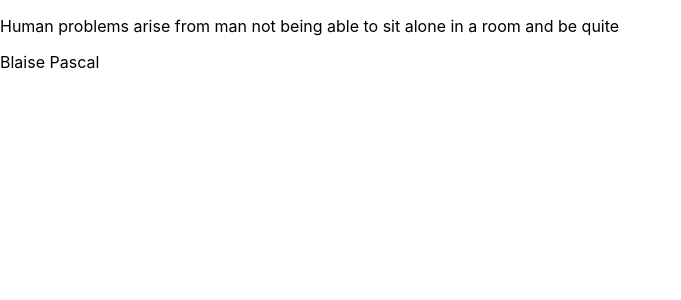
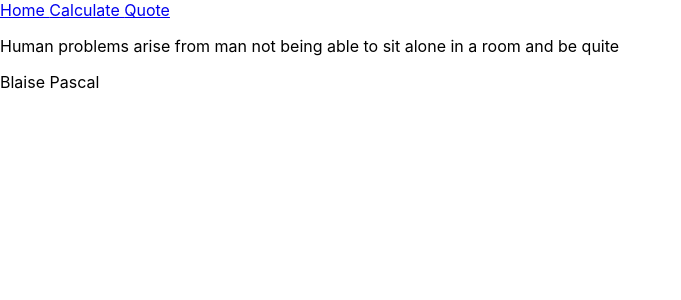
Before and after one commit to KabohaJeanMark/math-magicians, a React (Create React App) app: page /Quote in a window 1280 px wide. Shown: the top 300 px of the page, without its empty margins (0-681 px from the left). Built offline with nearby package versions, Linux system fonts and the light colour scheme.

Commit message:
Use Navbar component to navigate on all pages

```diff
--- a/src/components/Calculator.js
+++ b/src/components/Calculator.js
@@ -1,5 +1,8 @@
+import Navbar from './NavBar';
+
 const Calculator = () => (
   <div>
+    <Navbar />
     <h1>Hello from Calculator</h1>
   </div>
 );
--- a/src/components/Quote.js
+++ b/src/components/Quote.js
@@ -1,5 +1,8 @@
+import Navbar from './NavBar';
+
 const Quote = () => (
   <div>
+    <Navbar />
     <p>Human problems arise from man not being able to sit alone in a room and be quite</p>
     <p> Blaise Pascal </p>
   </div>
```
